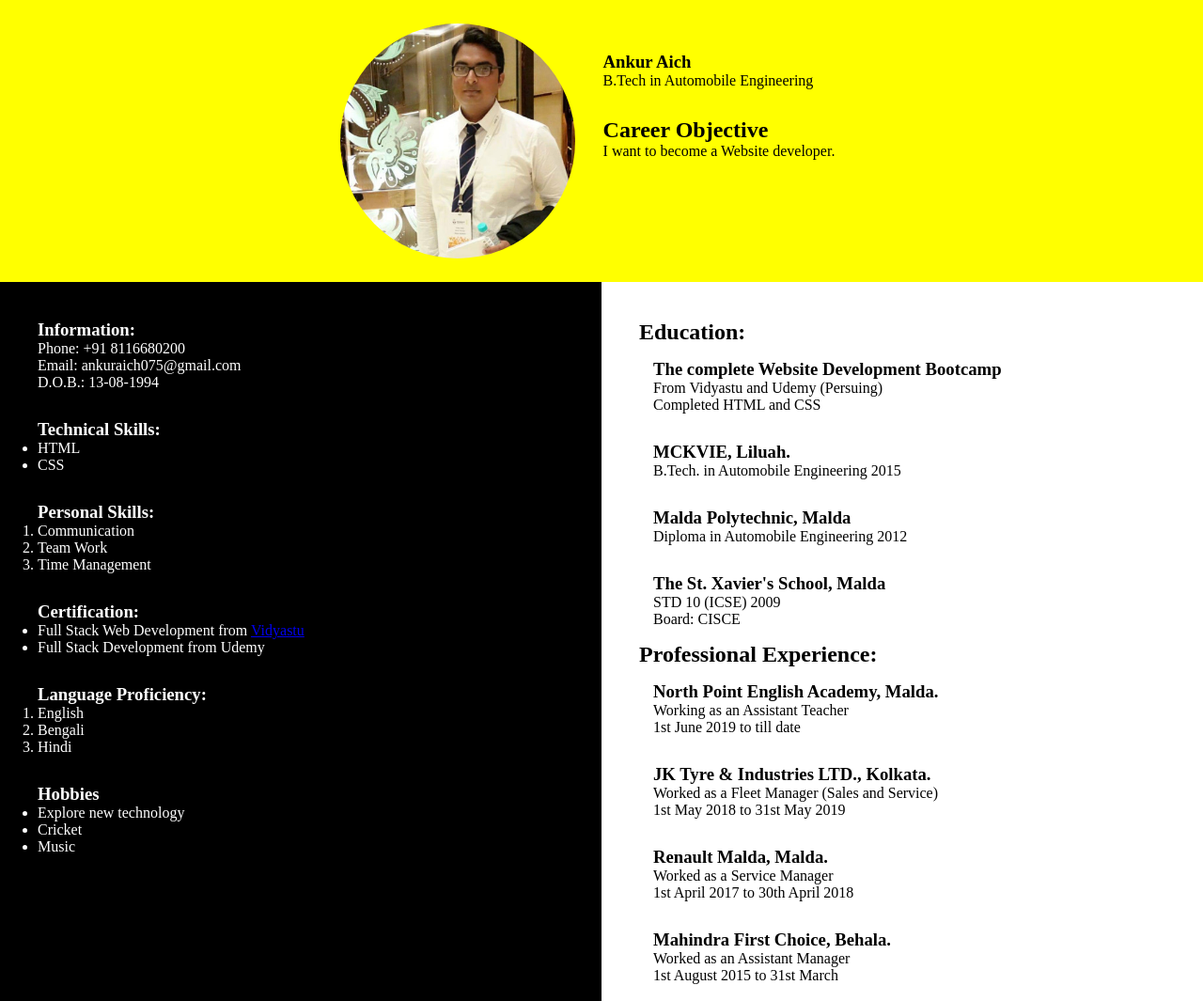
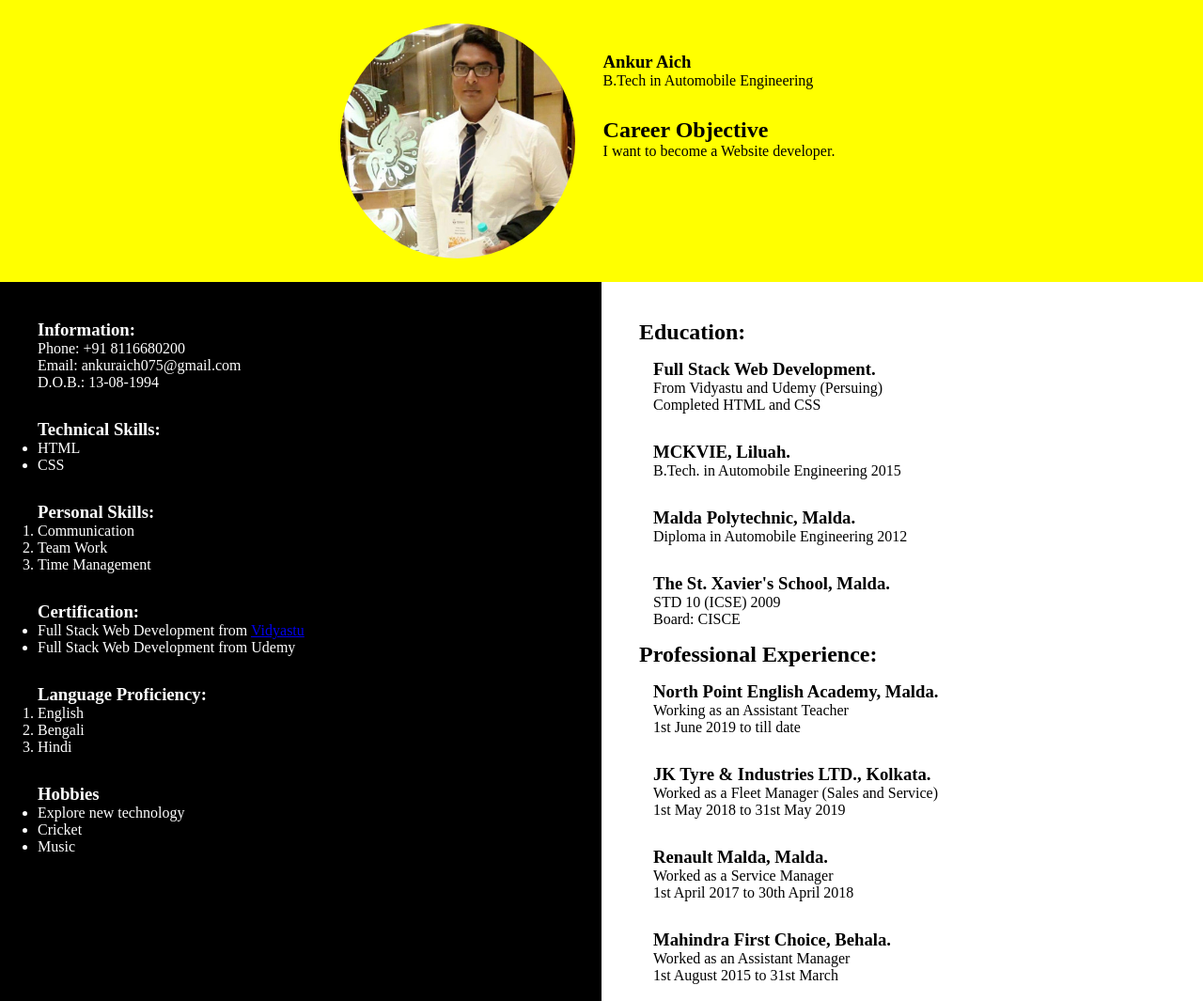
Before and after one commit to Ankur12345678900/Resume-of-Ankur-Aich, a plain HTML site: page index.html in a window 1280 px wide. Shown: the top 1065 px of the page at 94% size. Drawn offline with Linux system fonts and the light colour scheme.

Commit message:
index.html

```diff
--- a/index.html
+++ b/index.html
@@ -98,7 +98,7 @@ footer {
                     <h3>Certification:</h3>
                     <ul>
                         <li>Full Stack Web Development from <a href="https://vidyastu.in/" target="_blank">Vidyastu</a></li>
-                        <li>Full Stack Development from Udemy</li>
+                        <li>Full Stack Web Development from Udemy</li>
                     </ul>
                 </section>
 
@@ -125,7 +125,7 @@ footer {
                 <section>
                     <h2>Education:</h2>
                     <section>
-                        <h3>The complete Website Development Bootcamp</h3>
+                        <h3>Full Stack Web Development.</h3>
                         <p>From Vidyastu and Udemy (Persuing)</p>
                         <p>Completed HTML and CSS</p>
                     </section>
@@ -136,12 +136,12 @@ footer {
                     </section>
 
                     <section>
-                        <h3>Malda Polytechnic, Malda</h3>
+                        <h3>Malda Polytechnic, Malda.</h3>
                         <p>Diploma in Automobile Engineering 2012</p>
                     </section>
 
                     <section>
-                        <h3>The St. Xavier's School, Malda</h3>
+                        <h3>The St. Xavier's School, Malda.</h3>
                         <p>STD 10 (ICSE) 2009</p>
                         <p>Board: CISCE</p>
                     </section>
```
